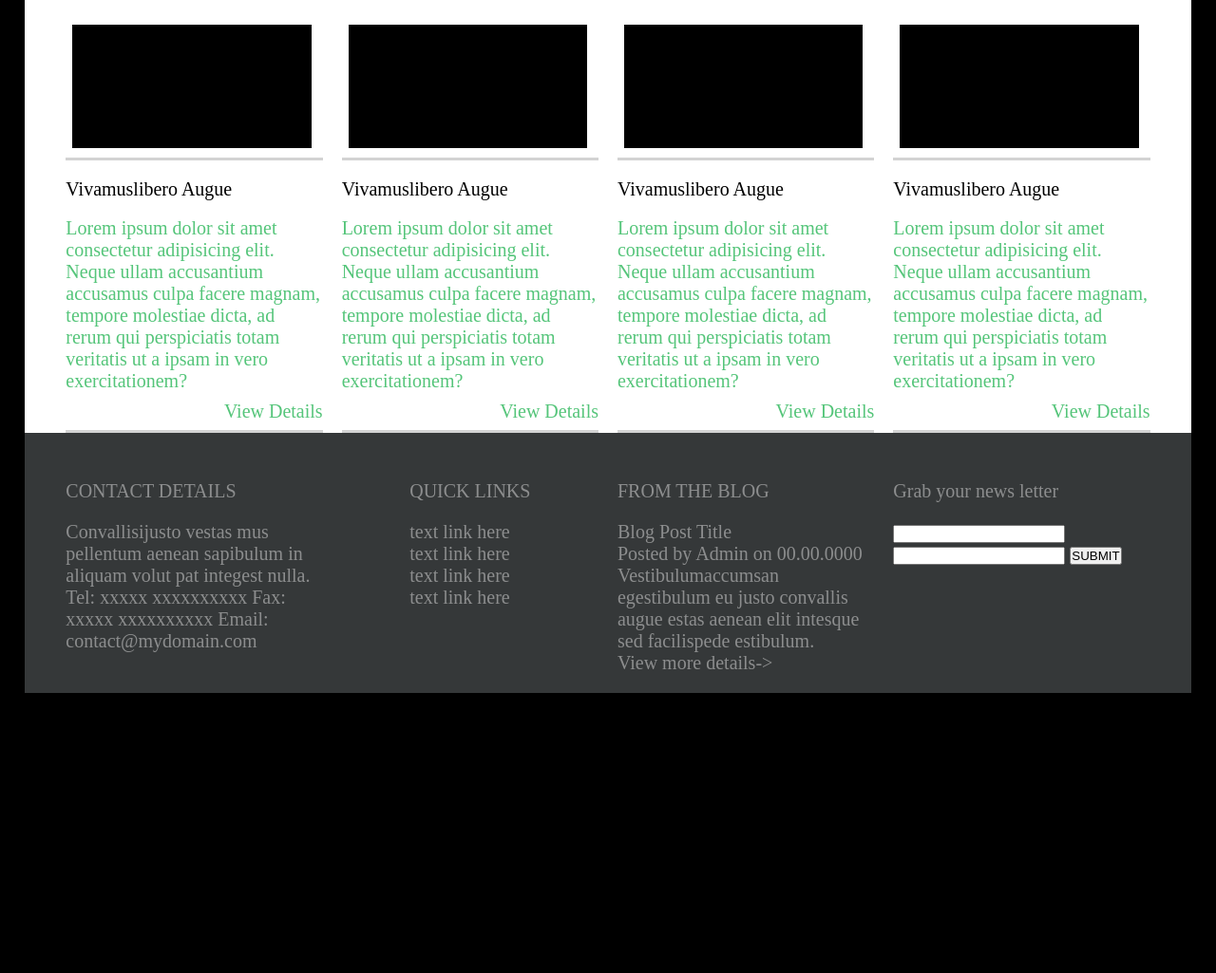
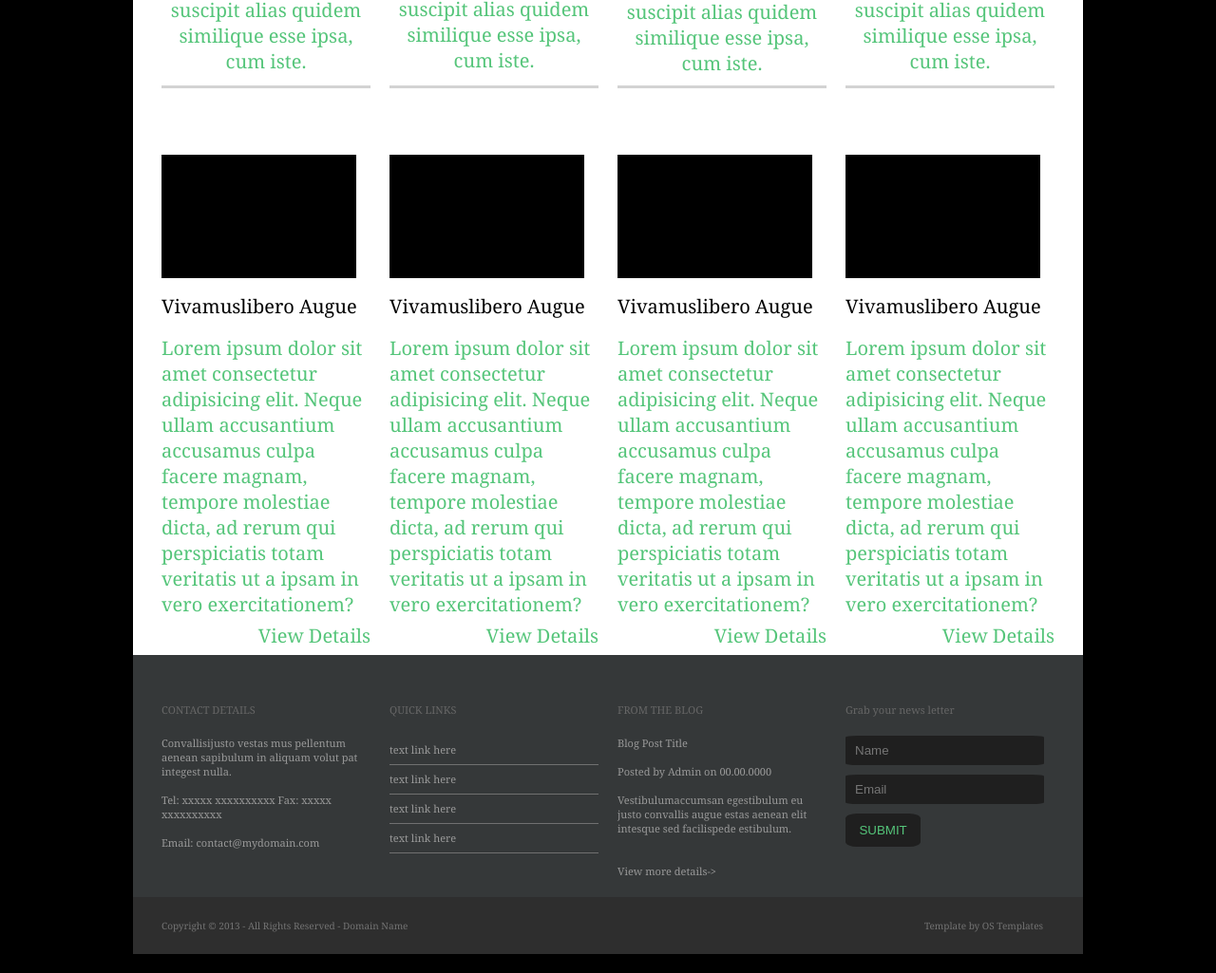
Before and after one commit to BilalAhmed-Dev/PSD-to-HTML-SCSS, a plain HTML site: page index.html in a window 1280 px wide. Shown: the part 1152-2177 px from the top of the page at 95% size. Before the commit the page ends 1921 px from the top, so only its background shows below. Drawn offline with Linux system fonts and the light colour scheme.

Commit message:
Media Queries

```diff
--- a/index.html
+++ b/index.html
@@ -113,11 +113,32 @@
           </p>
         </div>
 
-        <div class="cards__image"></div>
-        <div class="cards__image"></div>
-        <div class="cards__image"></div>
-        <div class="cards__image"></div>
         <div class="cards test">
+          <div class="cards__image"></div>
+          <p class="project__title">Vivamuslibero Augue</p>
+
+          <p class="card__description">
+            Lorem ipsum dolor sit amet consectetur adipisicing elit. Neque ullam
+            accusantium accusamus culpa facere magnam, tempore molestiae dicta,
+            ad rerum qui perspiciatis totam veritatis ut a ipsam in vero
+            exercitationem?
+          </p>
+          <p class="card_details">View Details</p>
+        </div>
+        <div class="cards test">
+          <div class="cards__image"></div>
+          <p class="project__title">Vivamuslibero Augue</p>
+
+          <p class="card__description">
+            Lorem ipsum dolor sit amet consectetur adipisicing elit. Neque ullam
+            accusantium accusamus culpa facere magnam, tempore molestiae dicta,
+            ad rerum qui perspiciatis totam veritatis ut a ipsam in vero
+            exercitationem?
+          </p>
+          <p class="card_details">View Details</p>
+        </div>
+        <div class="cards test">
+          <div class="cards__image"></div>
           <p class="project__title">Vivamuslibero Augue</p>
           <p class="card__description">
             Lorem ipsum dolor sit amet consectetur adipisicing elit. Neque ullam
@@ -128,26 +149,7 @@
           <p class="card_details">View Details</p>
         </div>
         <div class="cards test">
-          <p class="project__title">Vivamuslibero Augue</p>
-          <p class="card__description">
-            Lorem ipsum dolor sit amet consectetur adipisicing elit. Neque ullam
-            accusantium accusamus culpa facere magnam, tempore molestiae dicta,
-            ad rerum qui perspiciatis totam veritatis ut a ipsam in vero
-            exercitationem?
-          </p>
-          <p class="card_details">View Details</p>
-        </div>
-        <div class="cards test">
-          <p class="project__title">Vivamuslibero Augue</p>
-          <p class="card__description">
-            Lorem ipsum dolor sit amet consectetur adipisicing elit. Neque ullam
-            accusantium accusamus culpa facere magnam, tempore molestiae dicta,
-            ad rerum qui perspiciatis totam veritatis ut a ipsam in vero
-            exercitationem?
-          </p>
-          <p class="card_details">View Details</p>
-        </div>
-        <div class="cards test">
+          <div class="cards__image"></div>
           <p class="project__title">Vivamuslibero Augue</p>
           <p class="card__description">
             Lorem ipsum dolor sit amet consectetur adipisicing elit. Neque ullam
@@ -161,43 +163,55 @@
 
       <div class="contact">
         <div class="contact__cards">
-          <p class='card__title'>CONTACT DETAILS</p>
+          <p class="card__title">CONTACT DETAILS</p>
           <p>
             Convallisijusto vestas mus pellentum aenean sapibulum in aliquam
             volut pat integest nulla.
+          </p>
+          <br />
 
-            <p>Tel: xxxxx xxxxxxxxxx Fax: xxxxx
-              xxxxxxxxxx Email: contact@mydomain.com</p>
-          </p>
+          <p>Tel: xxxxx xxxxxxxxxx Fax: xxxxx xxxxxxxxxx</p>
+          <br />
+          <p>Email: contact@mydomain.com</p>
         </div>
         <div class="contact__cards">
-
-          <p class='card__title'>QUICK LINKS</p>
-          <p>text link here</p>
-          <p>text link here</p>
-          <p>text link here</p>
-          <p>text link here</p>
-
+          <p class="card__title">QUICK LINKS</p>
+          <p class="footer__links">text link here</p>
+          <p class="footer__links">text link here</p>
+          <p class="footer__links">text link here</p>
+          <p class="footer__links">text link here</p>
         </div>
         <div class="contact__cards">
-
-          <p class='card__title'>FROM THE BLOG</p>
-          <p> Blog Post Title</p>
+          <p class="card__title">FROM THE BLOG</p>
+          <p>Blog Post Title</p>
+          <br />
           <p>Posted by Admin on 00.00.0000</p>
-          <p>Vestibulumaccumsan egestibulum eu justo convallis augue estas aenean elit intesque sed facilispede estibulum.</p>
+          <br />
+          <p>
+            Vestibulumaccumsan egestibulum eu justo convallis augue estas aenean
+            elit intesque sed facilispede estibulum.
+          </p>
+          <br />
+          <br />
           <p>View more details-></p>
-
         </div>
         <div class="contact__cards">
-
-          <p class='card__title'>Grab your news letter</p>
-           <input class="name__input" type="text">
-           <input class='email__input'type="email" name="email" id="">
-           <input type="submit" value="SUBMIT">
+          <p class="card__title">Grab your news letter</p>
+          <input class="name__input" type="text" placeholder="Name" />
+          <input
+            class="email__input"
+            type="email"
+            name="email"
+            id=""
+            placeholder="Email"
+          />
+          <input class="footer__form__submit" type="submit" value="SUBMIT" />
         </div>
-
-        <footer class="page__footer"></footer>
       </div>
+      <footer class="page__footer">
+        <p>Copyright © 2013 - All Rights Reserved - Domain Name</p>
+        <p>Template by OS Templates</p>
+      </footer>
     </div>
   </body>
 </html>
--- a/sass/abstracts/_mixins.scss
+++ b/sass/abstracts/_mixins.scss
@@ -1,3 +1,20 @@
+@mixin respond($breakpoint) {
+  @if $breakpoint == phone {
+    @media only screen and (max-width: 43.3em) {
+      @content;
+    } //692px
+  }
+  @if $breakpoint == tab-port {
+    @media only screen and (max-width: 59.3em) {
+      @content;
+    } //948px
+  }
+  @if $breakpoint == big-desktop {
+    @media only screen and (min-width: 62.5em) {
+      @content;
+    } //1200px
+  }
+}
 @mixin carousel-arrow {
   width: 2rem;
   height: 2rem;
@@ -19,4 +36,20 @@
   justify-items: center;
   justify-content: center;
   grid-gap: 0 2rem;
+  @include respond(tab-port) {
+    grid-template-columns: repeat(2, 44%);
+  }
+  @include respond(phone) {
+    grid-template-columns: repeat(1, 60%);
+  }
 }
+
+// footer form inputs
+
+@mixin footerInputs {
+  background-color: #1f1f1f;
+  padding: 0.8rem 0 0.8rem 1rem;
+  border: none;
+  border-radius: 6%;
+  width: 95%;
+}
--- a/sass/base/_base.scss
+++ b/sass/base/_base.scss
@@ -5,6 +5,7 @@
 }
 html {
   font-size: 62.5%;
+  font-family: Georgia, "Times New Roman", Times, serif;
 }
 
 body {
@@ -17,9 +18,14 @@ img {
 }
 //  Main container
 .wrapper {
-  overflow-x: hidden;
+  contain: paint;
   width: 96%;
   height: auto;
   margin: 3% 2%;
   background-color: $color-white;
+
+  @include respond(big-desktop) {
+    max-width: 1000px;
+    margin: 20px auto;
+  }
 }
--- a/sass/base/_typography.scss
+++ b/sass/base/_typography.scss
@@ -3,3 +3,7 @@
   font-size: 2rem;
   color: $color-primary;
 }
+
+.contact__cards {
+  font-size: 1.1rem;
+}
--- a/sass/components/_cards.scss
+++ b/sass/components/_cards.scss
@@ -2,7 +2,6 @@
   img {
     padding: 5rem 0 0 0;
   }
-  border-bottom: 3px solid $color-grey;
 
   .card__description {
     text-align: left;
@@ -35,9 +34,13 @@
 
 .contact__cards {
   padding: 3rem 0 2rem 0;
+  width: 100%;
   font-size: 2rem;
-  color: rgba(211, 211, 211, 0.555);
+  color: #999999;
   text-align: left;
+  .card__title {
+    color: #666666;
+  }
 }
 .card__title {
   padding: 2rem 0 2rem 0;
--- /dev/null
+++ b/sass/layout/_footer.scss
@@ -0,0 +1,37 @@
+.footer__links {
+  line-height: 3rem;
+  border-bottom: 1px solid $color-lightGrey;
+}
+
+.name__input {
+  @include footerInputs;
+}
+
+.email__input {
+  @include footerInputs;
+  margin: 1rem 0 1rem 0;
+}
+
+.footer__form__submit {
+  background-color: #1f1f1f;
+  color: $color-primary;
+  border: none;
+  width: 36%;
+  padding: 1rem;
+  border-radius: 15%;
+}
+.page__footer {
+  width: 100%;
+  display: grid;
+  grid-template-columns: 1fr 1fr;
+  height: 60px;
+  color: #737373;
+  background-color: #2e2e2e;
+  align-items: center;
+  justify-items: end;
+  padding-right: 4.2rem;
+  p:not(:last-child) {
+    justify-self: start;
+    padding-left: 3rem;
+  }
+}
--- a/sass/layout/_header.scss
+++ b/sass/layout/_header.scss
@@ -64,12 +64,33 @@
   grid-template-columns: repeat(6, auto) 2fr;
   grid-column-gap: 2rem;
   align-items: center;
+  @include respond(tab-port) {
+    grid-template-columns: repeat(6, 1fr);
+    grid-template-row: 1fr 1fr;
+    justify-items: center;
+  }
+
+  @include respond(phone) {
+    display: flex;
+    width: 40%;
+    flex-direction: column;
+    position: absolute;
+    transition: all 0.6s;
+    opacity: 0;
+    top: 3%;
+    right: 0;
+    justify-content: center;
+    transform: translateX(360px);
+  }
 
   .nav-link {
     padding: 3rem 0 3rem 3rem;
     text-decoration: none;
     color: $color-white;
     transition: all 0.5s;
+    @include respond(phone) {
+      padding: 3rem 0 3rem 0;
+    }
     &:hover {
       color: $color-black;
       transition: all 1s;
@@ -79,6 +100,10 @@
     justify-self: end;
     margin: 2rem 3.1rem 2rem 0;
     background-color: rgb(247, 247, 247);
+    @include respond(tab-port) {
+      grid-column: 1 / 5;
+      margin: 0 0 1rem 0;
+    }
     // MIXIN USE
     .search__input {
       border: none;
--- /dev/null
+++ b/sass/sass-utils/_responsiveNav.scss
@@ -0,0 +1,6 @@
+.active {
+  opacity: 1;
+  z-index: 1;
+  transform: translateX(0);
+  transition: all 0.6s;
+}
--- a/sass/style.scss
+++ b/sass/style.scss
@@ -5,10 +5,12 @@
 // upper border 30 height
 // bottom 30 height
 @import "vendors/variables";
+@import "abstracts/mixins";
 @import "base/base";
 @import "layout/header";
-@import "abstracts/mixins";
+@import "sass-utils/responsiveNav";
 @import "layout/grid";
+@import "layout/footer";
 @import "components/cards";
 @import "base/typography";
 @import "components/carousel";
--- a/sass/vendors/_variables.scss
+++ b/sass/vendors/_variables.scss
@@ -3,3 +3,4 @@ $color-primary: #55c57a;
 $color-grey: rgb(211, 211, 211);
 $color-white: #fff;
 $color-black: #000;
+$color-lightGrey: #707070;
```
Also changed, not shown: css/style.css, 1 other file.
